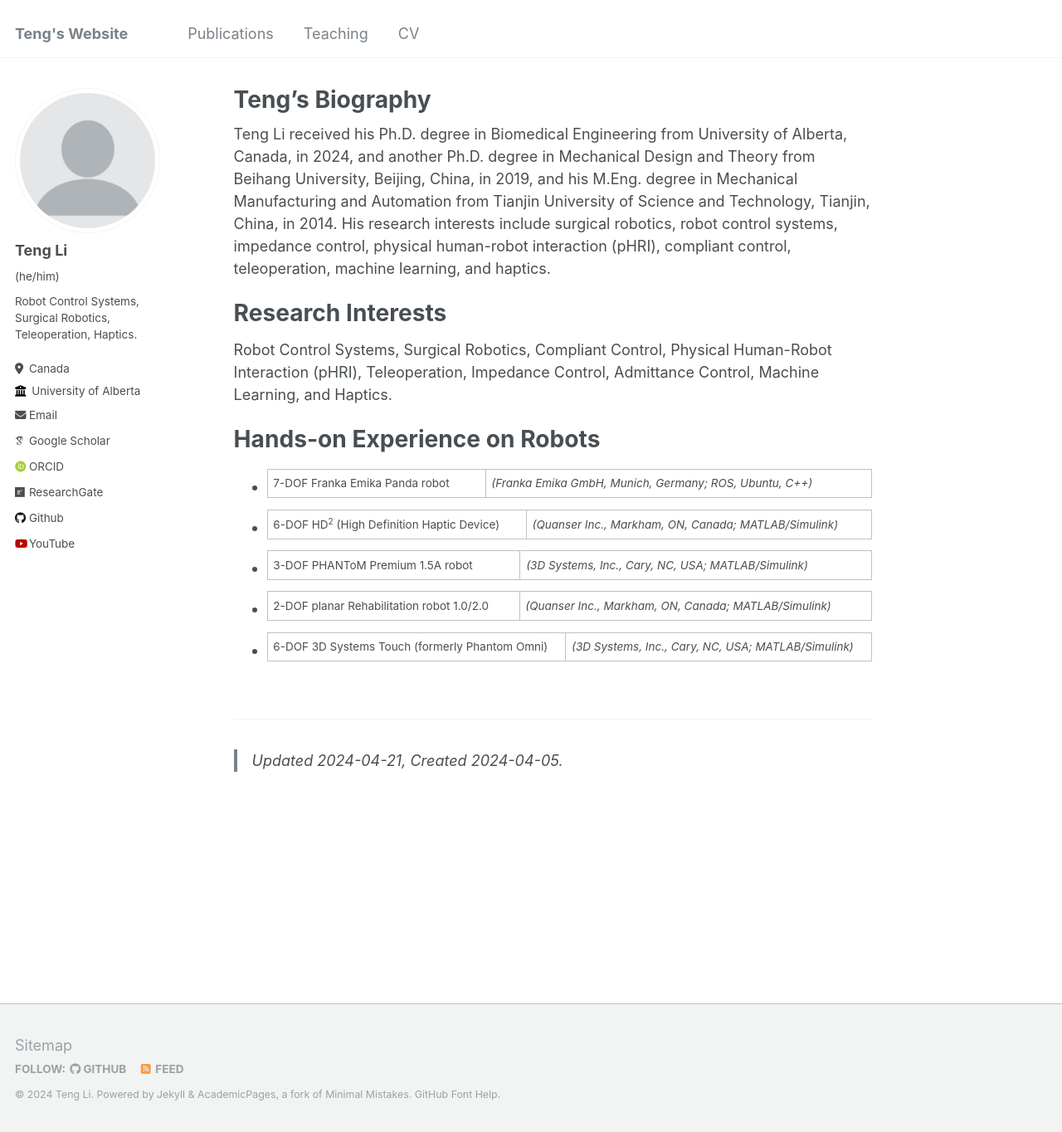
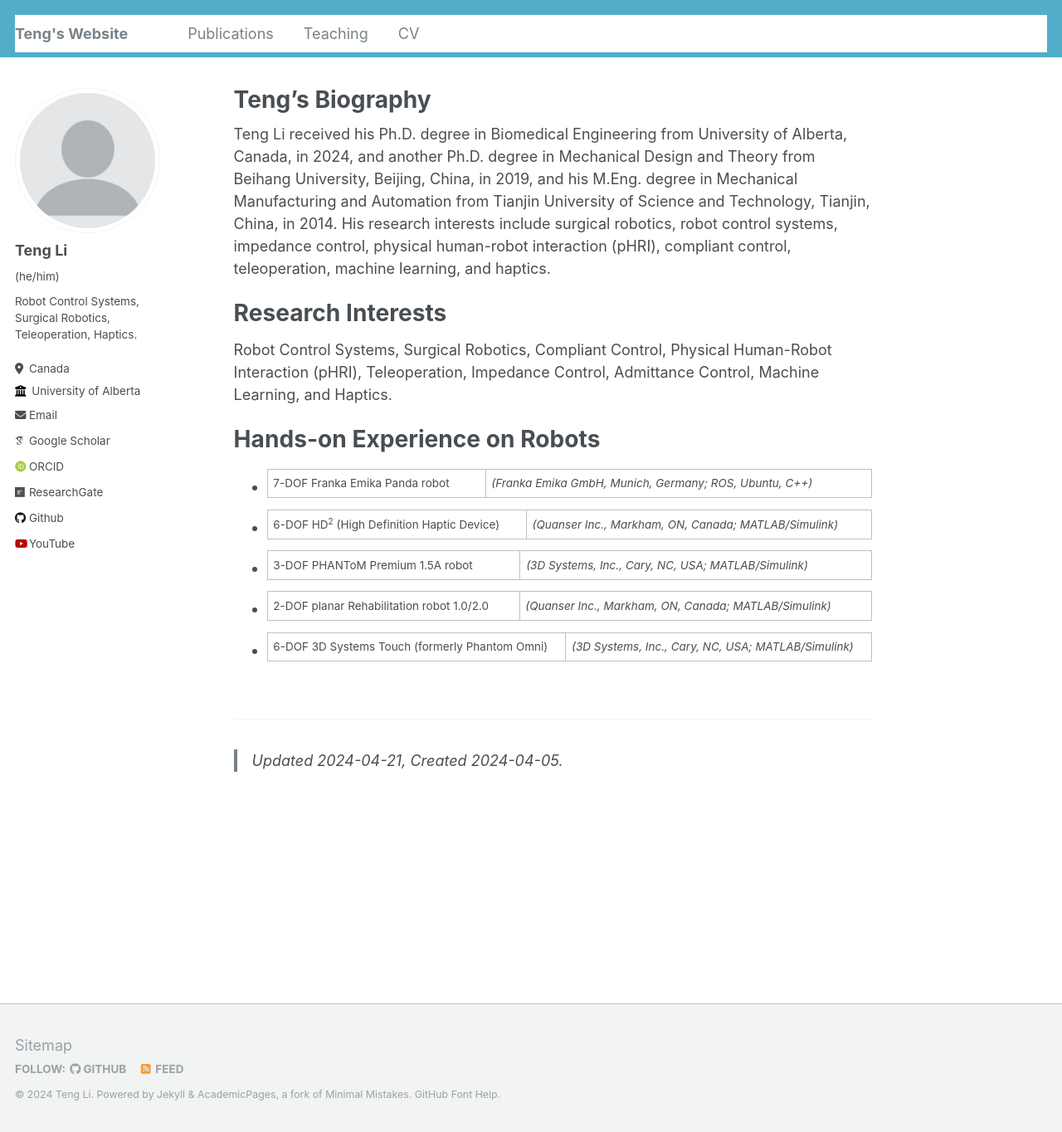
Before and after one commit to teng4/teng4.github.io, a Jekyll site: the page built from _pages/about.md, in a window 1280 px wide and 1364 px high. Shown: the whole window at 83% size. Built offline with Jekyll 4.4.1, drawn with Linux system fonts in a browser that asks for light colours; some web fonts are replaced.

Commit message:
Update _masthead.scss

```diff
--- a/_sass/_masthead.scss
+++ b/_sass/_masthead.scss
@@ -4,7 +4,7 @@
 
 .masthead {
   position: fixed;
-  background: info-color;
+  background: $info-color;
   border-bottom: 1px solid $border-color;
   height: $masthead-height;
   top: 0;
```
